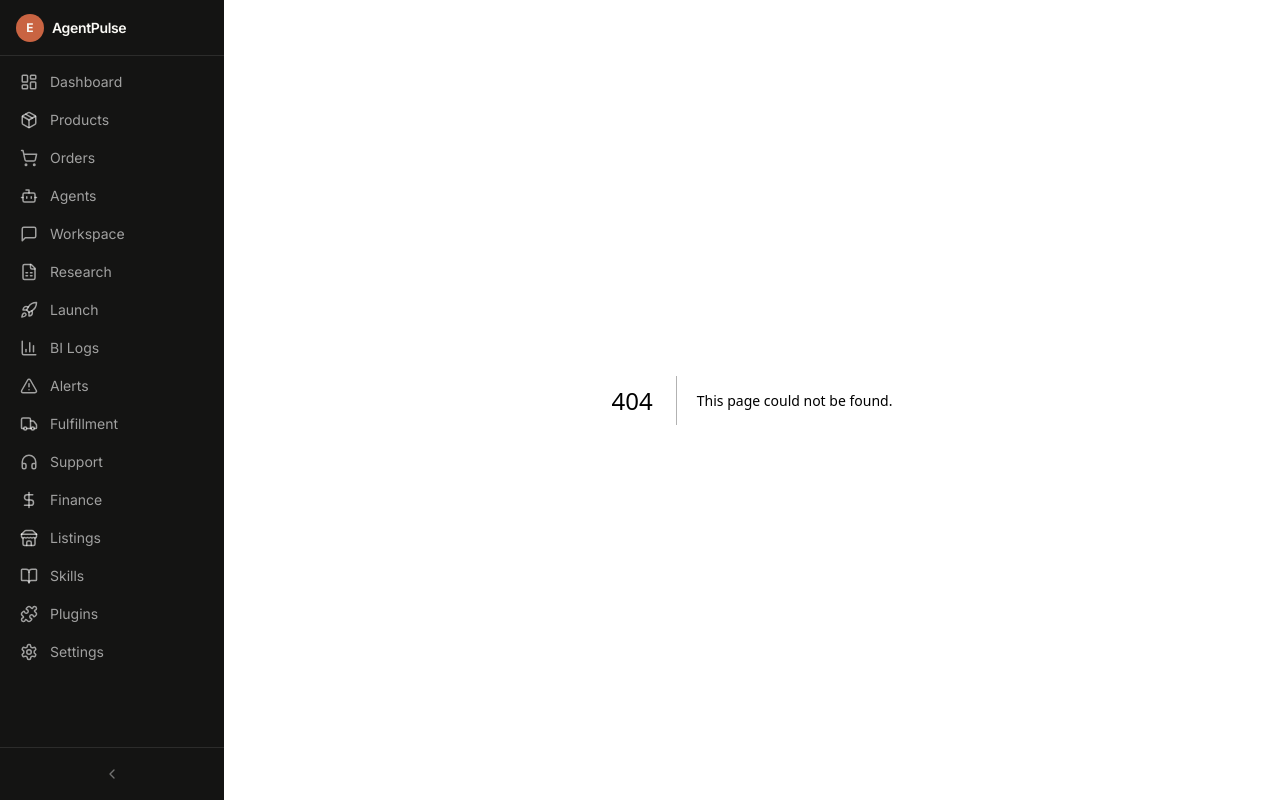
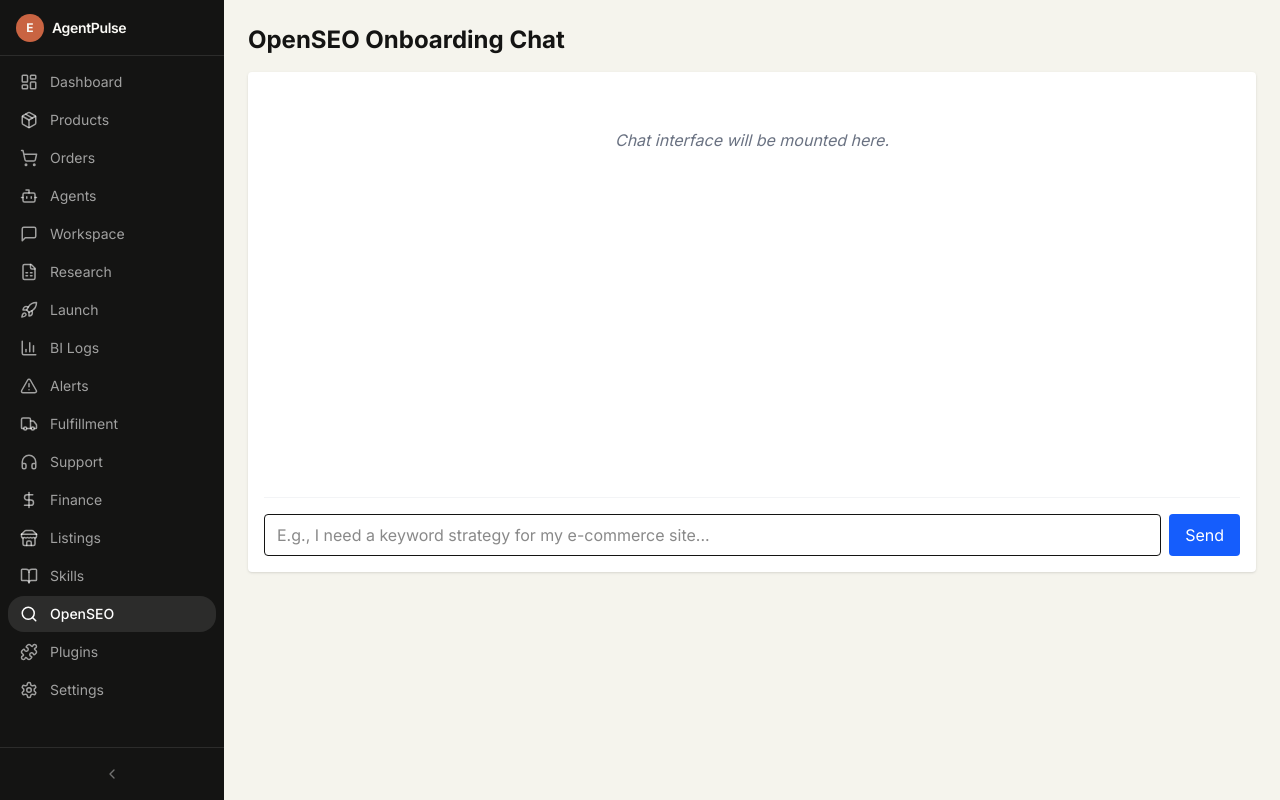
Before and after one commit to ngocminh2k/ecom-company-agents, a Next.js app in the folder apps/web/: page /openseo in a window 1280 px wide. Before the commit this address had no page. Built offline with nearby package versions, Linux system fonts and the light colour scheme.

Commit message:
feat(web): Add OpenSEO UI entrypoint and Sidebar navigation

```diff
--- /dev/null
+++ b/apps/web/src/app/openseo/page.tsx
@@ -0,0 +1,22 @@
+import React from 'react'
+
+export default function OpenSeoPage() {
+  return (
+    <div className="p-6">
+      <h1 className="text-2xl font-bold mb-4">OpenSEO Onboarding Chat</h1>
+      <div className="bg-white rounded shadow p-4 min-h-[500px] flex flex-col">
+        <div className="flex-1 overflow-y-auto mb-4 border-b border-gray-100 pb-4">
+          <p className="text-gray-500 italic text-center mt-10">Chat interface will be mounted here.</p>
+        </div>
+        <div className="flex gap-2">
+          <input
+            type="text"
+            placeholder="E.g., I need a keyword strategy for my e-commerce site..."
+            className="flex-1 border rounded px-3 py-2"
+          />
+          <button className="bg-blue-600 text-white px-4 py-2 rounded">Send</button>
+        </div>
+      </div>
+    </div>
+  )
+}
--- a/apps/web/src/components/Sidebar.tsx
+++ b/apps/web/src/components/Sidebar.tsx
@@ -4,7 +4,7 @@ import Link from 'next/link'
 import { usePathname } from 'next/navigation'
 import {
   LayoutDashboard, Package, ShoppingCart, Bot, MessageSquare,
-  Truck, BarChart3, Settings, ChevronLeft,
+  Truck, BarChart3, Settings, ChevronLeft, Search,
   FileSpreadsheet, Rocket, AlertTriangle, HeadphonesIcon, DollarSign, Store, BookOpen, Puzzle,
 } from 'lucide-react'
 import { useState } from 'react'
@@ -24,6 +24,7 @@ const nav = [
   { href: '/finance', label: 'Finance', icon: DollarSign },
   { href: '/listings', label: 'Listings', icon: Store },
   { href: '/skills', label: 'Skills', icon: BookOpen },
+  { href: '/openseo', label: 'OpenSEO', icon: Search },
   { href: '/plugins', label: 'Plugins', icon: Puzzle },
   { href: '/settings', label: 'Settings', icon: Settings },
 ]
```
